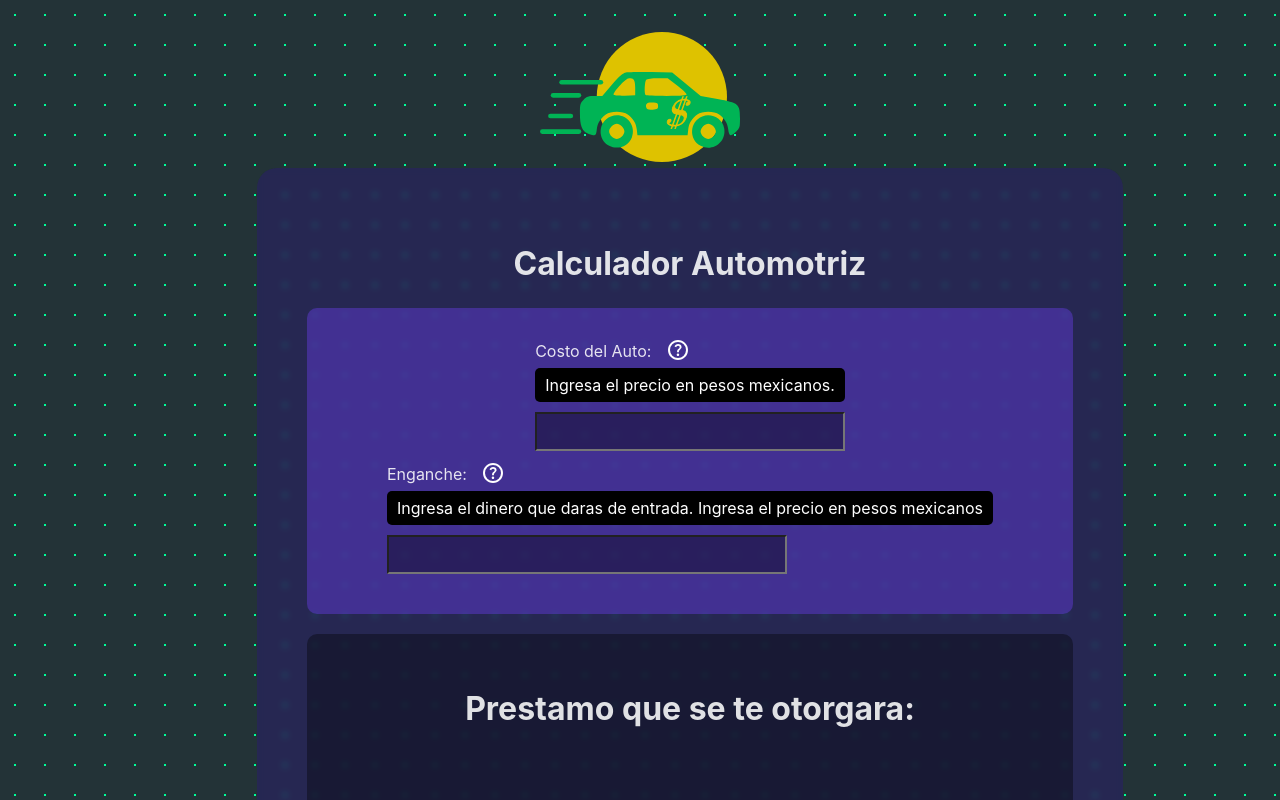
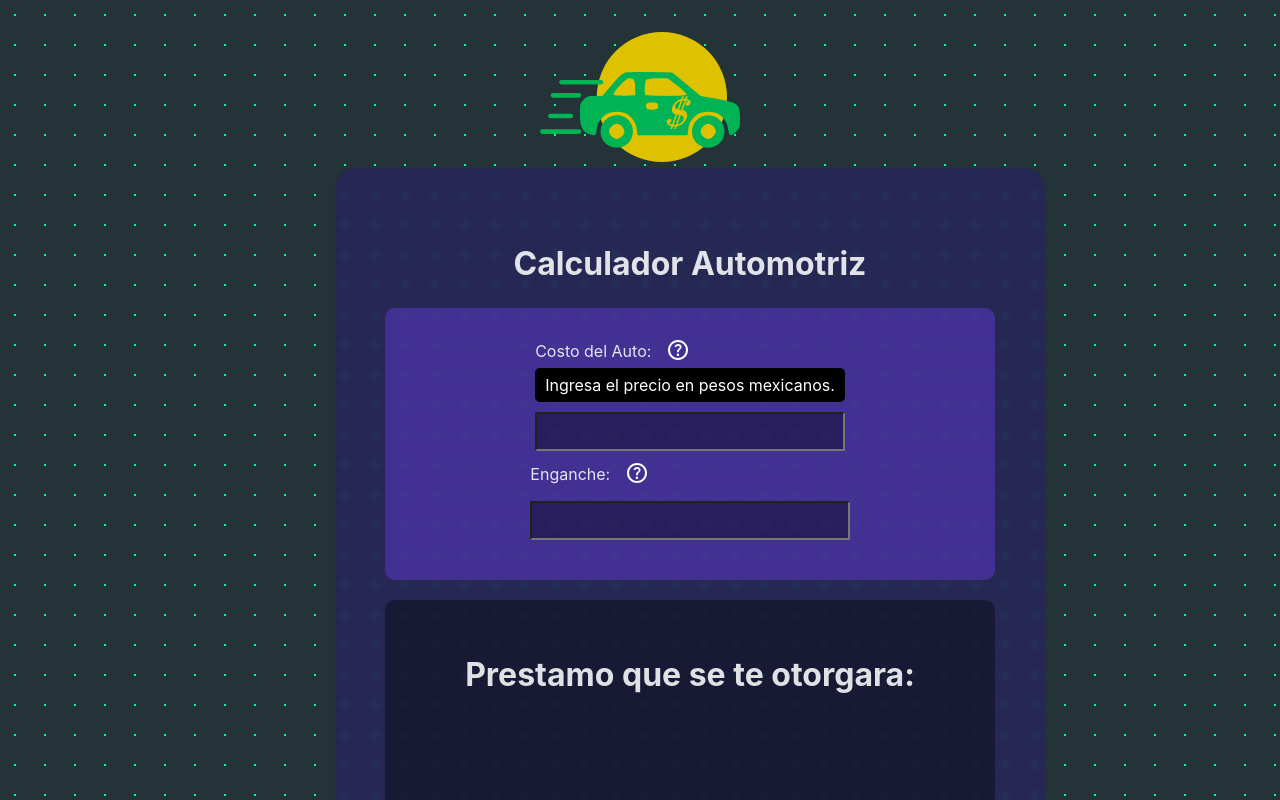
Before and after one commit to CristanMedina/SimuladorBancoApp, a React (Vite) app in the folder simulador-banco/: page / in a window 1280 px wide. Both pictures are taken after a click on the element 654 px from the left and 355 px from the top of the page. Shown: the top 800 px of the page. Built offline with nearby package versions, Linux system fonts and the light colour scheme.

Commit message:
CalculadorAutomotriz con tips

```diff
--- a/simulador-banco/src/components/CalculadorAutomotriz.css
+++ b/simulador-banco/src/components/CalculadorAutomotriz.css
@@ -60,7 +60,7 @@
     vertical-align: middle
   }
 
-  .tip-capital {
+  .tip {
     background-color: #000;
     color: #fff;
     padding: 5px 10px;
--- a/simulador-banco/src/components/CalculadorAutomotriz.jsx
+++ b/simulador-banco/src/components/CalculadorAutomotriz.jsx
@@ -10,7 +10,8 @@
   const [enganche, setEnganche] = useState('');
   const [resultado, setResultado] = useState(null);
   const [error, setError] = useState('');
-  const [showTip, setShowTip] = useState(false);
+  const [showTipCapital, setShowTipCapital] = useState(false);
+  const [showTipEnganche, setShowTipEnganche] = useState(false);
 
   const setCapitalOn = (e) => {
     const value = e.target.value.replace(/,/g, '');
@@ -50,8 +51,14 @@
     }
   }, [capital, enganche]);
 
-  const toggleTip = () => {
-    setShowTip(!showTip);
+  const toggleTipCapital = () => {
+    setShowTipCapital(!showTipCapital);
+    setShowTipEnganche(false);
+  };
+
+  const toggleTipEnganche = () => {
+    setShowTipEnganche(!showTipEnganche);
+    setShowTipCapital(false);
   };
 
   return (
@@ -61,14 +68,14 @@
       <div className='input-container'>
         <div className='capital-container'>
           <label htmlFor='capital'>Costo del Auto: </label>
-          <span className='ayuda' onClick={toggleTip} dangerouslySetInnerHTML={{ __html: icons.ayuda }} />
-          { showTip && <div className='tip-capital'>Ingresa el precio en pesos mexicanos.</div>}
+          <span className='ayuda' onClick={toggleTipCapital} dangerouslySetInnerHTML={{ __html: icons.ayuda }} />
+          {showTipCapital && <div className='tip'>Ingresa el precio en pesos mexicanos.</div>}
           <input id='capital' onChange={setCapitalOn} />
         </div>
         <div className='enganche-container'>
           <label htmlFor='enganche'>Enganche: </label>
-          <span className='ayuda' onClick={toggleTip} dangerouslySetInnerHTML={{ __html: icons.ayuda }} />
-          { showTip && <div className='tip-capital'>Ingresa el dinero que daras de entrada. Ingresa el precio en pesos mexicanos</div>}
+          <span className='ayuda' onClick={toggleTipEnganche} dangerouslySetInnerHTML={{ __html: icons.ayuda }} />
+          {showTipEnganche && <div className='tip'>Ingrese el dinero que dará de entrada en pesos mexicanos.</div>}
           <input id='enganche' onChange={setEngancheOn} />
         </div>
       </div>
@@ -85,4 +92,4 @@
 
 const icons = {
   ayuda: `<svg xmlns="http://www.w3.org/2000/svg" height="24px" viewBox="0 -960 960 960" width="24px" fill="#ffffff"><path d="M478-240q21 0 35.5-14.5T528-290q0-21-14.5-35.5T478-340q-21 0-35.5 14.5T428-290q0 21 14.5 35.5T478-240Zm-36-154h74q0-33 7.5-52t42.5-52q26-26 41-49.5t15-56.5q0-56-41-86t-97-30q-57 0-92.5 30T342-618l66 26q5-18 22.5-39t53.5-21q32 0 48 17.5t16 38.5q0 20-12 37.5T506-526q-44 39-54 59t-10 73Zm38 314q-83 0-156-31.5T197-197q-54-54-85.5-127T80-480q0-83 31.5-156T197-763q54-54 127-85.5T480-880q83 0 156 31.5T763-763q54 54 85.5 127T880-480q0 83-31.5 156T763-197q-54 54-127 85.5T480-80Zm0-80q134 0 227-93t93-227q0-134-93-227t-227-93q-134 0-227 93t-93 227q0 134 93 227t227 93Zm0-320Z"/></svg>`
-}
+};
```
